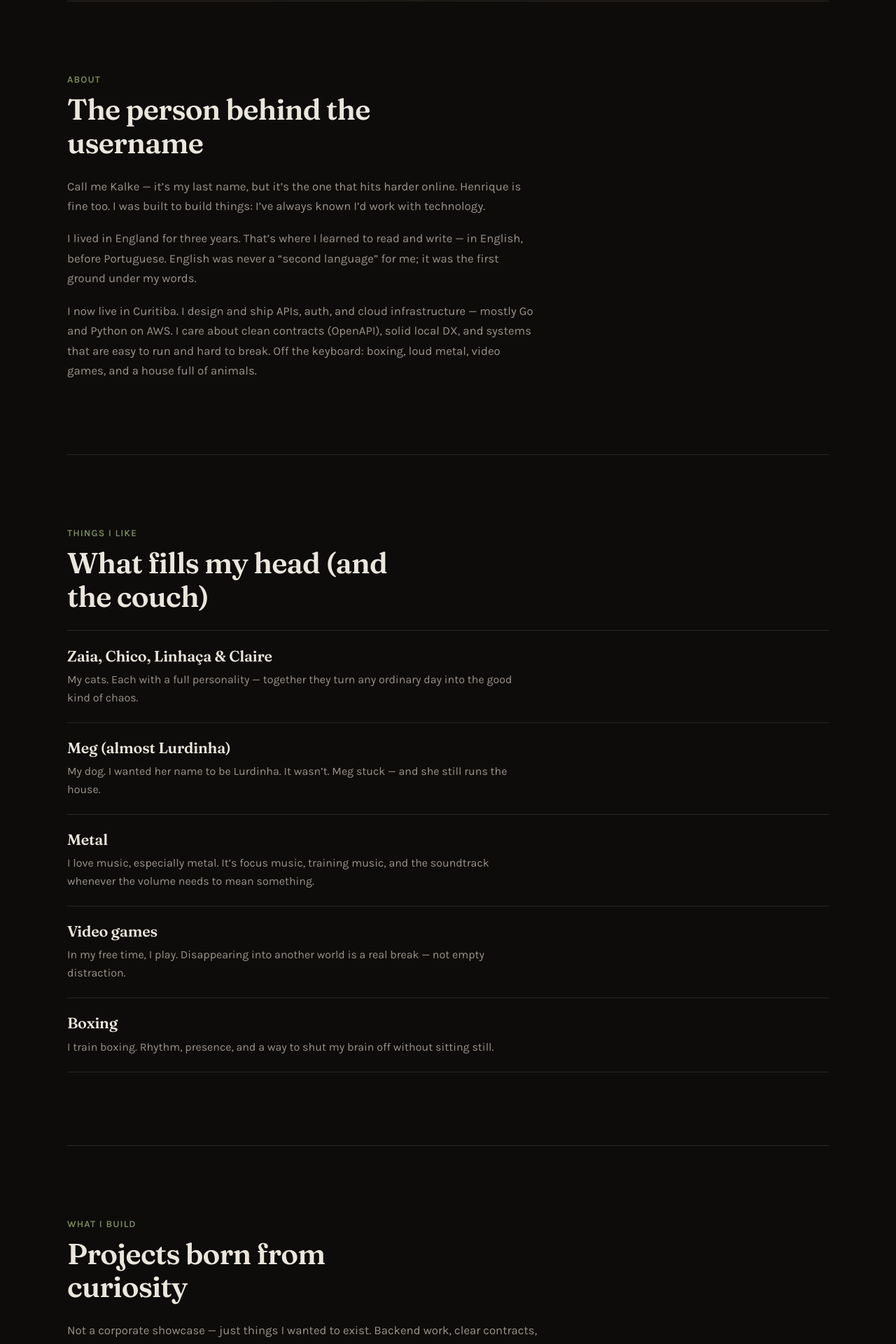
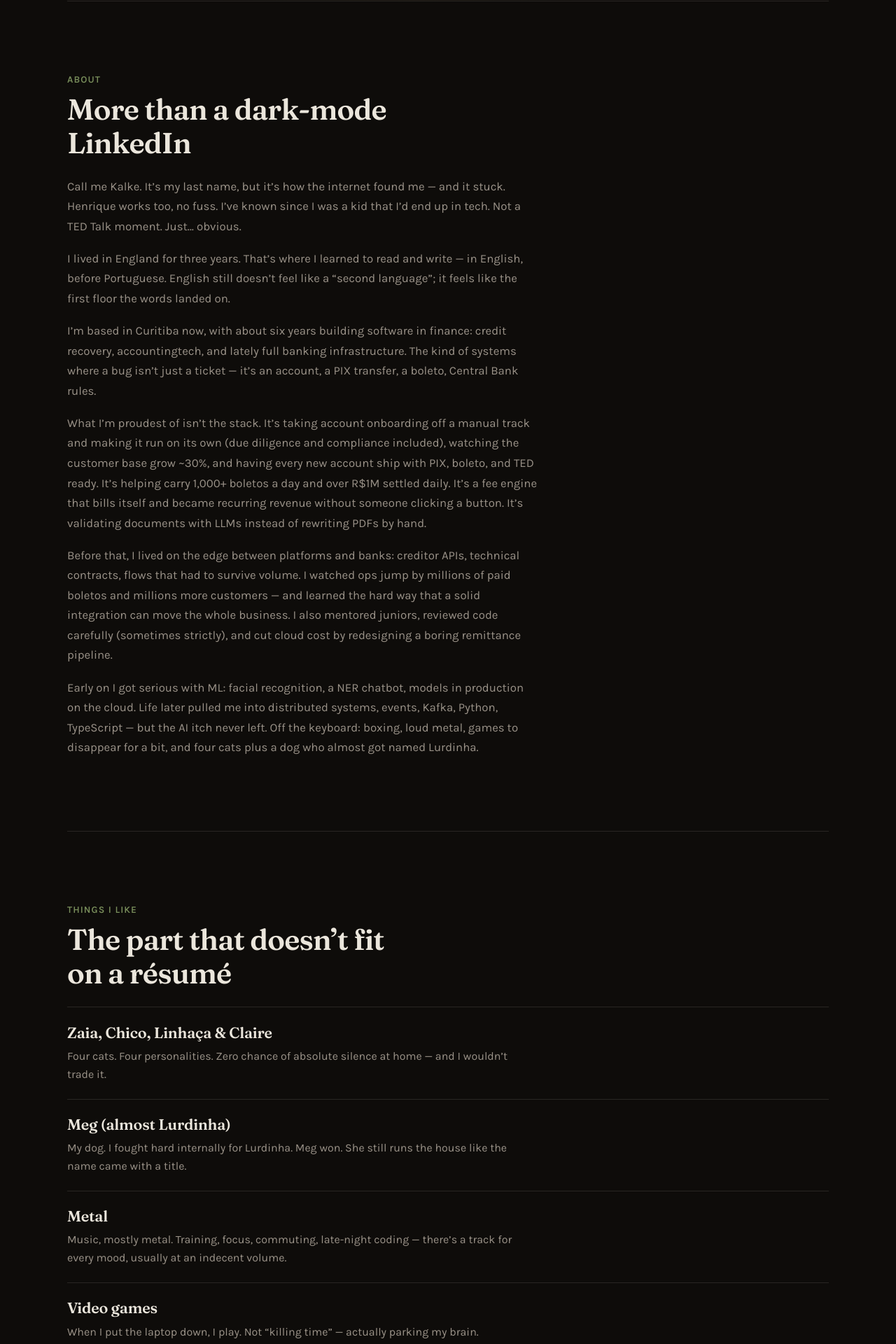
Before and after one commit to kalke/kalke, a React (Vite) app: page / in a window 1280 px wide. Shown: the part 800-2720 px from the top of the page at 70% size. Built offline with nearby package versions, Linux system fonts and the light colour scheme.

Commit message:
Rewrite site copy in a more human voice from the CV.
Lead with impact (onboarding, boletos, fees, integrations) and keep pets and hobbies warm — no company-name parade.

```diff
--- a/src/react-app/content.ts
+++ b/src/react-app/content.ts
@@ -5,12 +5,12 @@ export const siteMeta = {
 	pt: {
 		title: "kalke — pessoa que constrói coisas",
 		description:
-			"Henrique Kalke: backend engineer em Curitiba. Gatos, metal, jogos, boxe — e sistemas que funcionam.",
+			"Kalke: engenheiro de software em Curitiba. Sistemas bancários, IA, gatos, metal e boxe.",
 	},
 	en: {
 		title: "kalke — a person who builds things",
 		description:
-			"Henrique Kalke: backend engineer in Curitiba. Cats, metal, games, boxing — and systems that hold up.",
+			"Kalke: software engineer in Curitiba. Banking systems, AI, cats, metal, and boxing.",
 	},
 };
 
@@ -65,80 +65,83 @@ export const copy: Record<Lang, Copy> = {
 		],
 		langSwitch: { pt: "PT", en: "EN" },
 		hero: {
-			headline: "Kalke. Henrique também serve.",
+			headline: "Kalke — e às vezes Henrique.",
 			support:
-				"Backend engineer em Curitiba — mas este site é sobre a pessoa: gatos, metal, jogos, boxe e a teimosia de sempre ter sabido que ia mexer com tecnologia.",
+				"Passo o dia construindo sistemas que mexem com dinheiro de verdade. O resto do tempo é metal, boxe, videogame e uma casa lotada de bicho.",
 			primaryCta: { label: "Quem sou", href: "#about" },
 			secondaryCta: { label: "Fala comigo", href: "#contact" },
 		},
 		about: {
 			eyebrow: "Quem sou",
-			title: "Uma pessoa atrás do username",
+			title: "Mais do que um LinkedIn com tema escuro",
 			paragraphs: [
-				"Pode me chamar de Kalke — é sobrenome, mas é o nome que carrega mais peso online. Henrique também está certo. Nasci pra construir coisas: sempre soube que ia mexer com tecnologia.",
-				"Morei três anos na Inglaterra. Foi lá que fui alfabetizado — aprendi a ler e escrever em inglês antes do português. Isso ficou comigo: o inglês nunca foi “segundo idioma”, foi o primeiro chão da linguagem.",
-				"Hoje vivo em Curitiba. Projeto e publico APIs, auth e infraestrutura — sobretudo Go e Python na AWS. Cuido de contratos limpos (OpenAPI), DX local decente e sistemas fáceis de rodar e difíceis de quebrar. Fora do teclado: boxe, metal alto, videogame e uma casa cheia de bichos.",
+				"Me chama de Kalke. É sobrenome, mas é o jeito que a internet me encontrou — e eu me acostumei. Henrique também serve, sem drama. Desde moleque eu sabia que ia acabar mexendo com tecnologia; não foi revelação de palestra, foi só… óbvio.",
+				"Morei três anos na Inglaterra. Foi lá que aprendi a ler e escrever — em inglês, antes do português. Até hoje o inglês não parece “segundo idioma”; parece o chão onde as palavras pousaram primeiro.",
+				"Hoje estou em Curitiba, com uns seis anos construindo software no mundo financeiro: recuperação de crédito, accountingtech, e agora infraestrutura bancária de ponta a ponta. O tipo de sistema em que bug não é só ticket — é conta, PIX, boleto, regulação do Bacen.",
+				"O que mais me orgulha não é a stack em si. É ter tirado onboarding de conta do processo manual e deixado rodando sozinho (com due diligence e conformidade), vendo a base crescer ~30% e cada conta nova já sair com PIX, boleto e TED. É ter ajudado a bancar mais de mil boletos por dia e mais de R$ 1 milhão liquidados diariamente. É um motor de tarifas que cobra sozinho e virou receita recorrente sem alguém apertar botão. É validar documento com LLM em vez de alguém reescrever PDF à mão.",
+				"Antes disso, passei anos na fronteira entre plataformas e bancos: integrar API de credor, negociar contrato técnico, fazer o fluxo aguentar volume. Vi a operação saltar de milhões de boletos pagos e milhões de clientes a mais na base — e aprendi na prática que integração bem feita muda o negócio inteiro. Também mentorei júnior, revisei código com carinho (às vezes com rigor) e cortei custo de cloud redesenhando pipeline chato de remessa.",
+				"No começo da carreira brinquei sério com ML: reconhecimento facial, chatbot com NER, modelo em produção na nuvem. Depois a vida puxou pra sistemas distribuídos, eventos, Kafka, Python, TypeScript — mas a curiosidade com IA nunca saiu. Fora do teclado: boxe, metal alto, jogo pra sumir um pouco, e quatro gatos mais uma cachorra que quase se chamou Lurdinha.",
 			],
 		},
 		likes: {
 			eyebrow: "Coisas que gosto",
-			title: "O que ocupa a cabeça (e o sofá)",
+			title: "A parte que não cabe no CV",
 			items: [
 				{
 					title: "Zaia, Chico, Linhaça e Claire",
-					text: "Meus gatos. Cada um com personalidade própria — e juntos transformam qualquer dia comum em bagunça boa.",
+					text: "Quatro gatos. Quatro personalidades. Zero chance de silêncio absoluto em casa — e eu não trocaria.",
 				},
 				{
 					title: "Meg (quase Lurdinha)",
-					text: "Minha cachorrinha. Eu queria que o nome dela fosse Lurdinha. Não foi. Meg ficou — e ela manda na casa do mesmo jeito.",
+					text: "Minha cachorrinha. Eu brigava internamente por Lurdinha. Ganhou Meg. Continua mandando na casa como se o nome fosse título nobiliárquico.",
 				},
 				{
 					title: "Metal",
-					text: "Adoro música, principalmente metal. É trilha de foco, de treino e de qualquer momento em que o volume precisa dizer alguma coisa.",
+					text: "Música, sobretudo metal. Treino, foco, deslocamento, madrugada codeando — tem faixa pra cada estado de espírito, quase sempre com volume indecente.",
 				},
 				{
 					title: "Videogame",
-					text: "No tempo livre, jogo. Sumir um pouco em outro mundo é pausa séria — não distração sem sentido.",
+					text: "Quando solto o notebook, jogo. Não é “passar o tempo”: é pausar a cabeça de verdade. Atmosfera, história, ou só uma partida que exige presença.",
 				},
 				{
 					title: "Boxe",
-					text: "Luto boxe. Ritmo, presença e um jeito de desligar a cabeça sem ficar parado.",
+					text: "Luto boxe. Tem dia que o código não fecha a conta — o ringue fecha. Ritmo, corpo, e um jeito honesto de cansar.",
 				},
 			],
 		},
 		builds: {
 			eyebrow: "O que construo",
-			title: "Projetos que nasceram de curiosidade",
+			title: "Coisas que eu quis que existissem",
 			intro:
-				"Não é showcase corporativo — são coisas que eu quis existir. Backend, contratos claros, e um pouco de experimento.",
+				"No trabalho eu vivo de sistema crítico. Em casa, experimento — Go, LLM, API bancária de brinquedo — pra aprender do meu jeito, sem slide.",
 			items: [
 				{
 					name: "personal-document-extractor",
 					href: "https://github.com/kalke/personal-document-extractor",
 					blurb:
-						"API em Go que transforma documentos brasileiros (IDs, comprovantes, NFs) em JSON estruturado com LLM, Postgres e Redis.",
+						"Uma obsessão profissional virou hobby: pegar documento brasileiro (RG, comprovante, NF) e devolver JSON limpo. Go, LLM, Postgres, Redis — o mesmo tipo de problema que já resolvi em produção, só que no meu ritmo.",
 					tags: ["Go", "LLM", "Postgres"],
 				},
 				{
 					name: "e-bank-api",
 					href: "https://github.com/kalke/e-bank-api",
 					blurb:
-						"API bancária em memória com FastAPI — depósito, saque, transferência — com Swagger e testes.",
+						"API bancária enxuta em FastAPI (depósito, saque, transferência) com Swagger e testes. Um playground pra modelar domínio sem o peso de um monólito real.",
 					tags: ["Python", "FastAPI"],
 				},
 				{
 					name: "personal-compose",
 					href: "https://github.com/kalke",
 					blurb:
-						"Docker Compose local pra bancos e brokers — a base chata (e essencial) pra desenvolver sem drama.",
+						"Docker Compose pra subir banco e broker local sem ritual. DX chata, mas é a diferença entre “vou tentar” e “já estou rodando”.",
 					tags: ["Docker", "DX"],
 				},
 			],
 		},
 		contact: {
 			eyebrow: "Contato",
-			title: "Se quiser conversar",
-			text: "Código, projetos, metal, gatos ou só um oi. Respondo quando der — de verdade.",
+			title: "Se quiser puxar assunto",
+			text: "Pode ser vaga, ideia, dúvida técnica, metal, gato, ou só um oi. Não prometo responder em cinco minutos — prometo responder de verdade.",
 			links: [
 				{
 					label: "GitHub",
@@ -148,12 +151,12 @@ export const copy: Record<Lang, Copy> = {
 				{
 					label: "LinkedIn",
 					href: "https://www.linkedin.com/in/henriquekalke/",
-					note: "lado profissional",
+					note: "o lado formal",
 				},
 				{
 					label: "Spotify",
 					href: "https://open.spotify.com/user/12149692772?si=09f6c534878040e1",
-					note: "playlists e metal",
+					note: "o que eu escuto",
 				},
 				{
 					label: "Email",
@@ -174,72 +177,75 @@ export const copy: Record<Lang, Copy> = {
 		],
 		langSwitch: { pt: "PT", en: "EN" },
 		hero: {
-			headline: "Kalke. Henrique works too.",
+			headline: "Kalke — Henrique, sometimes.",
 			support:
-				"Backend engineer in Curitiba — but this site is about the person: cats, metal, games, boxing, and the stubborn feeling I’ve always known I’d work with technology.",
+				"I spend my days building systems that move real money. The rest is metal, boxing, games, and a house full of animals.",
 			primaryCta: { label: "About me", href: "#about" },
 			secondaryCta: { label: "Say hi", href: "#contact" },
 		},
 		about: {
 			eyebrow: "About",
-			title: "The person behind the username",
+			title: "More than a dark-mode LinkedIn",
 			paragraphs: [
-				"Call me Kalke — it’s my last name, but it’s the one that hits harder online. Henrique is fine too. I was built to build things: I’ve always known I’d work with technology.",
-				"I lived in England for three years. That’s where I learned to read and write — in English, before Portuguese. English was never a “second language” for me; it was the first ground under my words.",
-				"I now live in Curitiba. I design and ship APIs, auth, and cloud infrastructure — mostly Go and Python on AWS. I care about clean contracts (OpenAPI), solid local DX, and systems that are easy to run and hard to break. Off the keyboard: boxing, loud metal, video games, and a house full of animals.",
+				"Call me Kalke. It’s my last name, but it’s how the internet found me — and it stuck. Henrique works too, no fuss. I’ve known since I was a kid that I’d end up in tech. Not a TED Talk moment. Just… obvious.",
+				"I lived in England for three years. That’s where I learned to read and write — in English, before Portuguese. English still doesn’t feel like a “second language”; it feels like the first floor the words landed on.",
+				"I’m based in Curitiba now, with about six years building software in finance: credit recovery, accountingtech, and lately full banking infrastructure. The kind of systems where a bug isn’t just a ticket — it’s an account, a PIX transfer, a boleto, Central Bank rules.",
+				"What I’m proudest of isn’t the stack. It’s taking account onboarding off a manual track and making it run on its own (due diligence and compliance included), watching the customer base grow ~30%, and having every new account ship with PIX, boleto, and TED ready. It’s helping carry 1,000+ boletos a day and over R$1M settled daily. It’s a fee engine that bills itself and became recurring revenue without someone clicking a button. It’s validating documents with LLMs instead of rewriting PDFs by hand.",
+				"Before that, I lived on the edge between platforms and banks: creditor APIs, technical contracts, flows that had to survive volume. I watched ops jump by millions of paid boletos and millions more customers — and learned the hard way that a solid integration can move the whole business. I also mentored juniors, reviewed code carefully (sometimes strictly), and cut cloud cost by redesigning a boring remittance pipeline.",
+				"Early on I got serious with ML: facial recognition, a NER chatbot, models in production on the cloud. Life later pulled me into distributed systems, events, Kafka, Python, TypeScript — but the AI itch never left. Off the keyboard: boxing, loud metal, games to disappear for a bit, and four cats plus a dog who almost got named Lurdinha.",
 			],
 		},
 		likes: {
 			eyebrow: "Things I like",
-			title: "What fills my head (and the couch)",
+			title: "The part that doesn’t fit on a résumé",
 			items: [
 				{
 					title: "Zaia, Chico, Linhaça & Claire",
-					text: "My cats. Each with a full personality — together they turn any ordinary day into the good kind of chaos.",
+					text: "Four cats. Four personalities. Zero chance of absolute silence at home — and I wouldn’t trade it.",
 				},
 				{
 					title: "Meg (almost Lurdinha)",
-					text: "My dog. I wanted her name to be Lurdinha. It wasn’t. Meg stuck — and she still runs the house.",
+					text: "My dog. I fought hard internally for Lurdinha. Meg won. She still runs the house like the name came with a title.",
 				},
 				{
 					title: "Metal",
-					text: "I love music, especially metal. It’s focus music, training music, and the soundtrack whenever the volume needs to mean something.",
+					text: "Music, mostly metal. Training, focus, commuting, late-night coding — there’s a track for every mood, usually at an indecent volume.",
 				},
 				{
 					title: "Video games",
-					text: "In my free time, I play. Disappearing into another world is a real break — not empty distraction.",
+					text: "When I put the laptop down, I play. Not “killing time” — actually parking my brain. Atmosphere, story, or a match that demands presence.",
 				},
 				{
 					title: "Boxing",
-					text: "I train boxing. Rhythm, presence, and a way to shut my brain off without sitting still.",
+					text: "I train boxing. Some days the code doesn’t settle the score — the ring does. Rhythm, body, an honest way to get tired.",
 				},
 			],
 		},
 		builds: {
 			eyebrow: "What I build",
-			title: "Projects born from curiosity",
+			title: "Things I wanted to exist",
 			intro:
-				"Not a corporate showcase — just things I wanted to exist. Backend work, clear contracts, and a bit of experimentation.",
+				"At work I live in critical systems. At home I experiment — Go, LLMs, a toy bank API — learning my way, without the slide deck.",
 			items: [
 				{
 					name: "personal-document-extractor",
 					href: "https://github.com/kalke/personal-document-extractor",
 					blurb:
-						"Go API that turns Brazilian IDs, address proofs, and invoices into structured JSON with LLM, Postgres, and Redis.",
+						"A work obsession turned hobby: take a Brazilian document (ID, proof of address, invoice) and return clean JSON. Go, LLM, Postgres, Redis — the same class of problem I’ve shipped in production, on my own clock.",
 					tags: ["Go", "LLM", "Postgres"],
 				},
 				{
 					name: "e-bank-api",
 					href: "https://github.com/kalke/e-bank-api",
 					blurb:
-						"In-memory bank API with FastAPI — deposit, withdraw, transfer — plus Swagger and tests.",
+						"A lean FastAPI bank API (deposit, withdraw, transfer) with Swagger and tests. A playground for modeling domain without the weight of a real monolith.",
 					tags: ["Python", "FastAPI"],
 				},
 				{
 					name: "personal-compose",
 					href: "https://github.com/kalke",
 					blurb:
-						"Local Docker Compose for databases and brokers — the unglamorous (essential) base for calm development.",
+						"Docker Compose to spin up local databases and brokers without ritual. Unglamorous DX — and the difference between “I’ll try later” and “it’s already running.”",
 					tags: ["Docker", "DX"],
 				},
 			],
@@ -247,7 +253,7 @@ export const copy: Record<Lang, Copy> = {
 		contact: {
 			eyebrow: "Contact",
 			title: "If you want to talk",
-			text: "Code, projects, metal, cats, or just a hello. I’ll reply when I can — for real.",
+			text: "A role, an idea, a technical question, metal, cats, or just hello. I won’t promise a five-minute reply — I will promise a real one.",
 			links: [
 				{
 					label: "GitHub",
@@ -257,12 +263,12 @@ export const copy: Record<Lang, Copy> = {
 				{
 					label: "LinkedIn",
 					href: "https://www.linkedin.com/in/henriquekalke/",
-					note: "professional side",
+					note: "the formal side",
 				},
 				{
 					label: "Spotify",
 					href: "https://open.spotify.com/user/12149692772?si=09f6c534878040e1",
-					note: "playlists & metal",
+					note: "what I listen to",
 				},
 				{
 					label: "Email",
```
